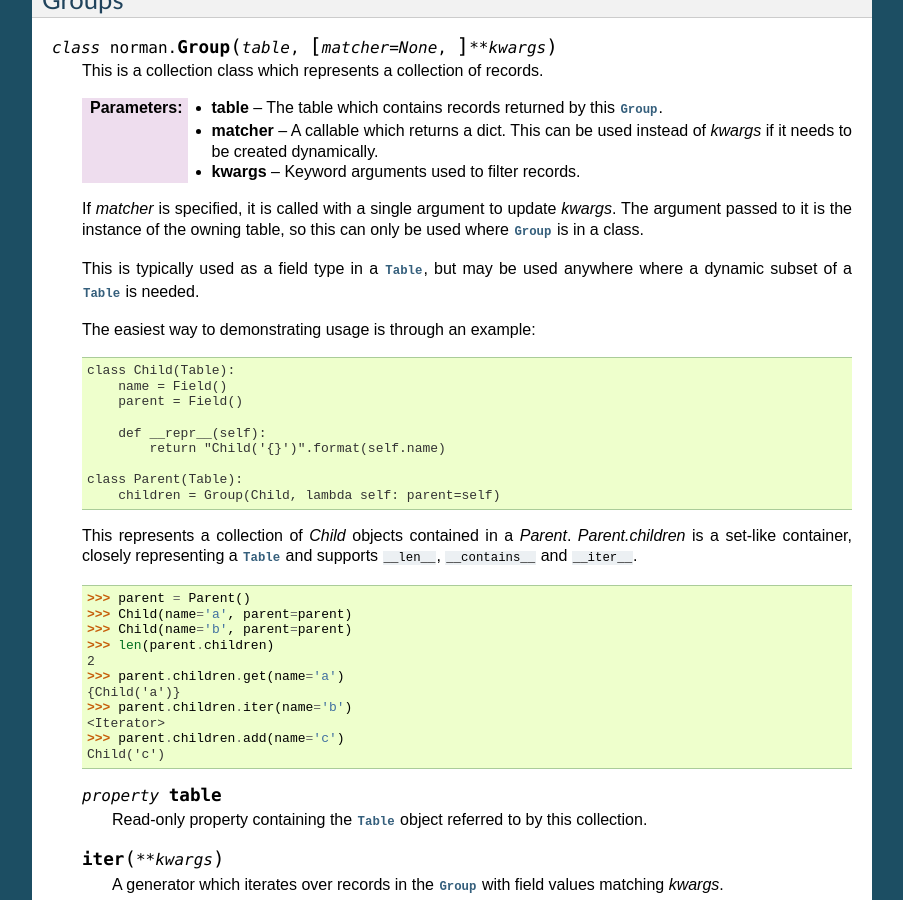
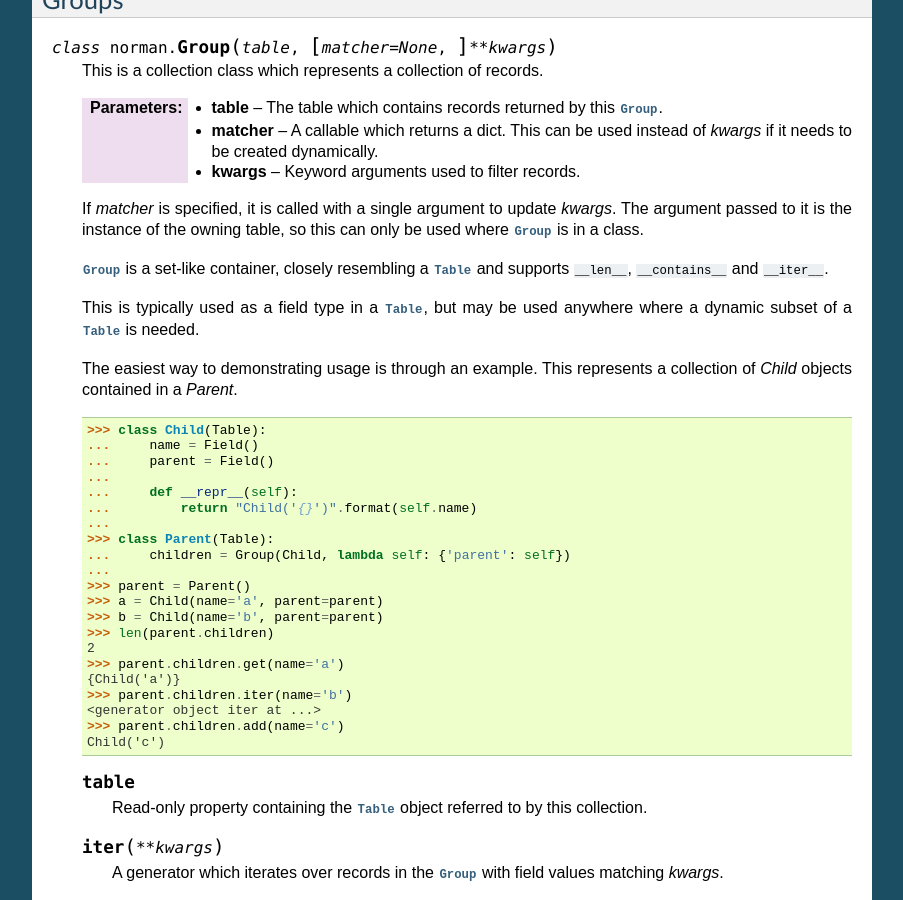
Before and after one commit to aquavitae/norman, a Sphinx documentation site: the page built from doc/source/index.rst, in a window 1280 px wide and 900 px high, scrolled down 3614 px. Shown: the whole window, without its empty margins (198-1101 px from the left). Built offline with Sphinx 7.4.7, drawn with Linux system fonts in a browser that asks for light colours.

Commit message:
Many small documentation updates, e.g. making doctests work.

```diff
--- a/doc/source/index.rst
+++ b/doc/source/index.rst
@@ -342,40 +342,41 @@ Groups
     to update *kwargs*.  The argument passed to it is the instance of the
     owning table, so this can only be used where `Group` is in a class.
 
+    `Group` is a set-like container, closely resembling a `Table`
+    and supports ``__len__``, ``__contains__`` and ``__iter__``.
+
     This is typically used as a field type in a `Table`, but may be used
     anywhere where a dynamic subset of a `Table` is needed.
 
-    The easiest way to demonstrating usage is through an example:
+    The easiest way to demonstrating usage is through an example.  This
+    represents a collection of *Child* objects contained in a *Parent*.
 
     .. doctest::
 
-        class Child(Table):
-            name = Field()
-            parent = Field()
+        >>> class Child(Table):
+        ...     name = Field()
+        ...     parent = Field()
+        ...
+        ...     def __repr__(self):
+        ...         return "Child('{}')".format(self.name)
+        ...
+        >>> class Parent(Table):
+        ...     children = Group(Child, lambda self: {'parent': self})
+        ...
+        >>> parent = Parent()
+        >>> a = Child(name='a', parent=parent)
+        >>> b = Child(name='b', parent=parent)
+        >>> len(parent.children)
+        2
+        >>> parent.children.get(name='a')
+        {Child('a')}
+        >>> parent.children.iter(name='b')
+        <generator object iter at ...>
+        >>> parent.children.add(name='c')
+        Child('c')
 
-            def __repr__(self):
-                return "Child('{}')".format(self.name)
 
-        class Parent(Table):
-            children = Group(Child, lambda self: parent=self)
-
-    This represents a collection of *Child* objects contained in a *Parent*.
-    *Parent.children* is a set-like container, closely representing a `Table`
-    and supports ``__len__``, ``__contains__`` and ``__iter__``.
-
-    >>> parent = Parent()
-    >>> Child(name='a', parent=parent)
-    >>> Child(name='b', parent=parent)
-    >>> len(parent.children)
-    2
-    >>> parent.children.get(name='a')
-    {Child('a')}
-    >>> parent.children.iter(name='b')
-    <Iterator>
-    >>> parent.children.add(name='c')
-    Child('c')
-
-    .. property:: table
+    .. attribute:: table
 
         Read-only property containing the `Table` object referred to by
         this collection.
```
Also changed, not shown: other parts of doc/source/index.rst (+1 -1 lines).
